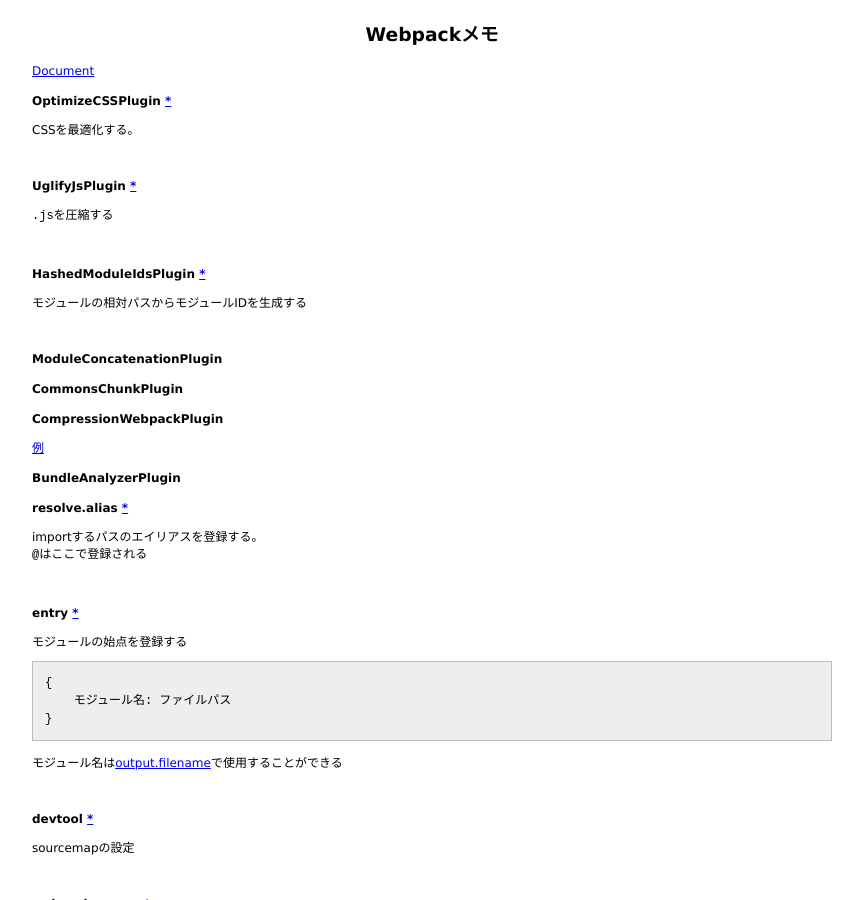
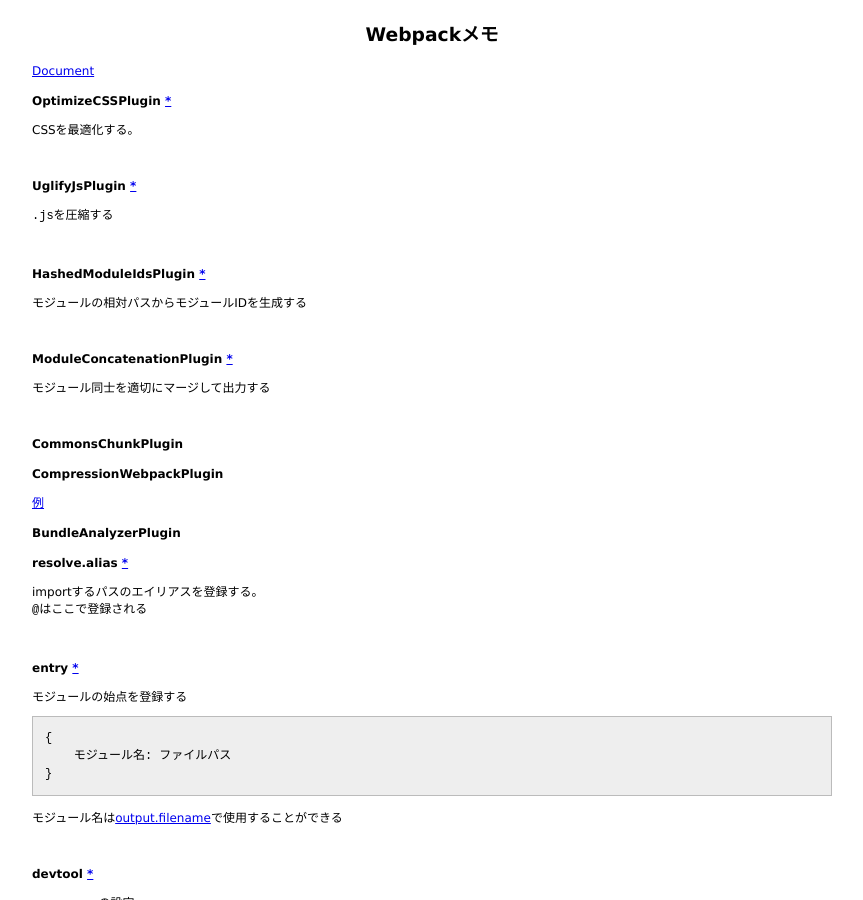
Before and after one commit to 38elements/38elements.github.com, a Jekyll site: the page built from _posts/2017-12-01-webpack.md, in a window 1280 px wide and 900 px high. Shown: the whole window, without its empty margins (208-1071 px from the left). Built offline with Jekyll 4.4.1, drawn with Linux system fonts in a browser that asks for light colours.

Commit message:
Update 2017-12-01-webpack.md

```diff
--- a/_posts/2017-12-01-webpack.md
+++ b/_posts/2017-12-01-webpack.md
@@ -22,7 +22,11 @@ CSSを最適化する。
 
 <br>
 
-#### ModuleConcatenationPlugin
+#### ModuleConcatenationPlugin [\*](https://webpack.js.org/plugins/module-concatenation-plugin/)
+
+モジュール同士を適切にマージして出力する
+
+<br>
 
 #### CommonsChunkPlugin
 
```
